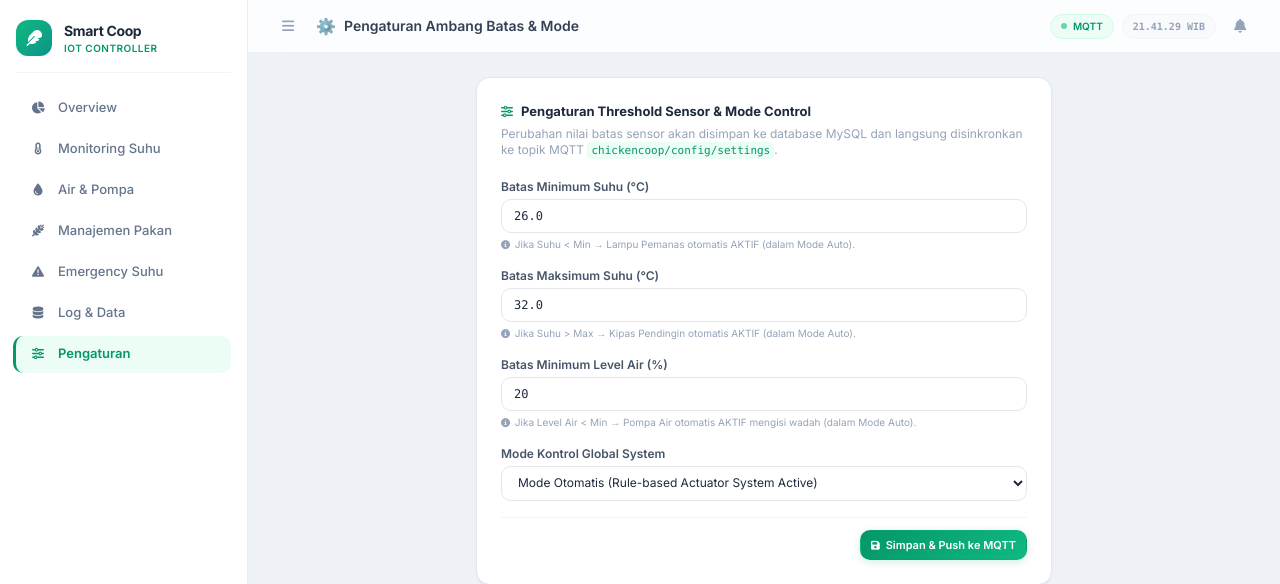
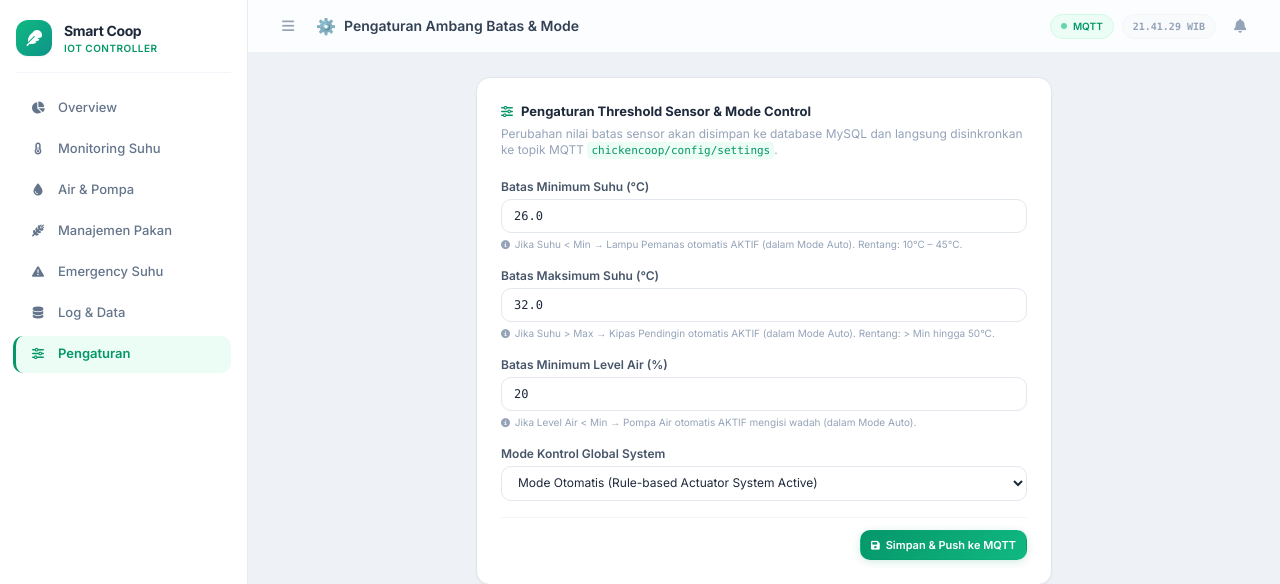
Before and after one commit to kingsman212/chicken-coop, a Laravel app: page /settings in a window 1280 px wide. Shown: the top 584 px of the page. Run offline with Laravel 12, Linux system fonts and the light colour scheme; a user stored in the database is signed in; data comes from the database, SQL or seed files in the repository; data that the repository does not hold is empty; some libraries are stand-ins or nearby versions.

Commit message:
Fixed Limiter Suhu

```diff
--- a/chicken-choop/app/Http/Controllers/ActuatorController.php
+++ b/chicken-choop/app/Http/Controllers/ActuatorController.php
@@ -65,9 +65,9 @@ class ActuatorController extends Controller
     public function updateSettings(Request $request)
     {
         $request->validate([
-            'temp_min' => 'required|numeric|min:10|max:30',
-            'temp_max' => 'required|numeric|gt:temp_min|max:45',
-            'water_min' => 'required|numeric|min:5|max:50',
+            'temp_min' => 'required|numeric|min:10|max:45|lt:temp_max',
+            'temp_max' => 'required|numeric|gt:temp_min|max:50',
+            'water_min' => 'required|numeric|min:5|max:90',
             'control_mode' => 'required|in:auto,manual',
         ]);
 
--- a/chicken-choop/resources/views/pages/settings.blade.php
+++ b/chicken-choop/resources/views/pages/settings.blade.php
@@ -17,19 +17,19 @@
         <form id="settings-page-form" onsubmit="savePageSettings(event)" class="space-y-4">
             <div>
                 <label class="block text-xs font-semibold text-slate-600 mb-1">Batas Minimum Suhu (°C)</label>
-                <input type="number" step="0.5" id="page-temp-min" value="{{ number_format($settings->temp_min, 1) }}" required class="form-input text-xs font-mono">
-                <p class="text-[10px] text-slate-400 mt-1"><i class="fa-solid fa-circle-info text-[9px] mr-0.5"></i> Jika Suhu < Min &rarr; Lampu Pemanas otomatis AKTIF (dalam Mode Auto).</p>
+                <input type="number" step="0.5" min="10" max="45" id="page-temp-min" value="{{ number_format($settings->temp_min, 1) }}" required class="form-input text-xs font-mono">
+                <p class="text-[10px] text-slate-400 mt-1"><i class="fa-solid fa-circle-info text-[9px] mr-0.5"></i> Jika Suhu < Min &rarr; Lampu Pemanas otomatis AKTIF (dalam Mode Auto). Rentang: 10°C – 45°C.</p>
             </div>
 
             <div>
                 <label class="block text-xs font-semibold text-slate-600 mb-1">Batas Maksimum Suhu (°C)</label>
-                <input type="number" step="0.5" id="page-temp-max" value="{{ number_format($settings->temp_max, 1) }}" required class="form-input text-xs font-mono">
-                <p class="text-[10px] text-slate-400 mt-1"><i class="fa-solid fa-circle-info text-[9px] mr-0.5"></i> Jika Suhu > Max &rarr; Kipas Pendingin otomatis AKTIF (dalam Mode Auto).</p>
+                <input type="number" step="0.5" min="15" max="50" id="page-temp-max" value="{{ number_format($settings->temp_max, 1) }}" required class="form-input text-xs font-mono">
+                <p class="text-[10px] text-slate-400 mt-1"><i class="fa-solid fa-circle-info text-[9px] mr-0.5"></i> Jika Suhu > Max &rarr; Kipas Pendingin otomatis AKTIF (dalam Mode Auto). Rentang: > Min hingga 50°C.</p>
             </div>
 
             <div>
                 <label class="block text-xs font-semibold text-slate-600 mb-1">Batas Minimum Level Air (%)</label>
-                <input type="number" step="1" id="page-water-min" value="{{ number_format($settings->water_min, 0) }}" required class="form-input text-xs font-mono">
+                <input type="number" step="1" min="5" max="90" id="page-water-min" value="{{ number_format($settings->water_min, 0) }}" required class="form-input text-xs font-mono">
                 <p class="text-[10px] text-slate-400 mt-1"><i class="fa-solid fa-circle-info text-[9px] mr-0.5"></i> Jika Level Air < Min &rarr; Pompa Air otomatis AKTIF mengisi wadah (dalam Mode Auto).</p>
             </div>
 
@@ -144,12 +144,19 @@
                 body: JSON.stringify({ temp_min, temp_max, water_min, control_mode })
             });
             const result = await res.json();
-            if (result.success) {
+            if (res.ok && result.success) {
                 pushNotification('Pengaturan Disimpan', 'Konfigurasi threshold berhasil disimpan & dikirim via MQTT.', 'info');
                 setTimeout(() => location.reload(), 1000);
+            } else {
+                let errorMsg = result.message || 'Gagal menyimpan pengaturan.';
+                if (result.errors) {
+                    errorMsg = Object.values(result.errors).flat().join('\n');
+                }
+                alert('Gagal menyimpan pengaturan:\n' + errorMsg);
             }
         } catch (err) {
             console.error('Save settings error:', err);
+            alert('Terjadi kesalahan jaringan saat menyimpan pengaturan.');
         }
         btn.disabled = false;
         btn.innerHTML = '<i class="fa-solid fa-floppy-disk text-[10px]"></i> Simpan & Push ke MQTT';
```
Also changed, not shown: 1 other file.
